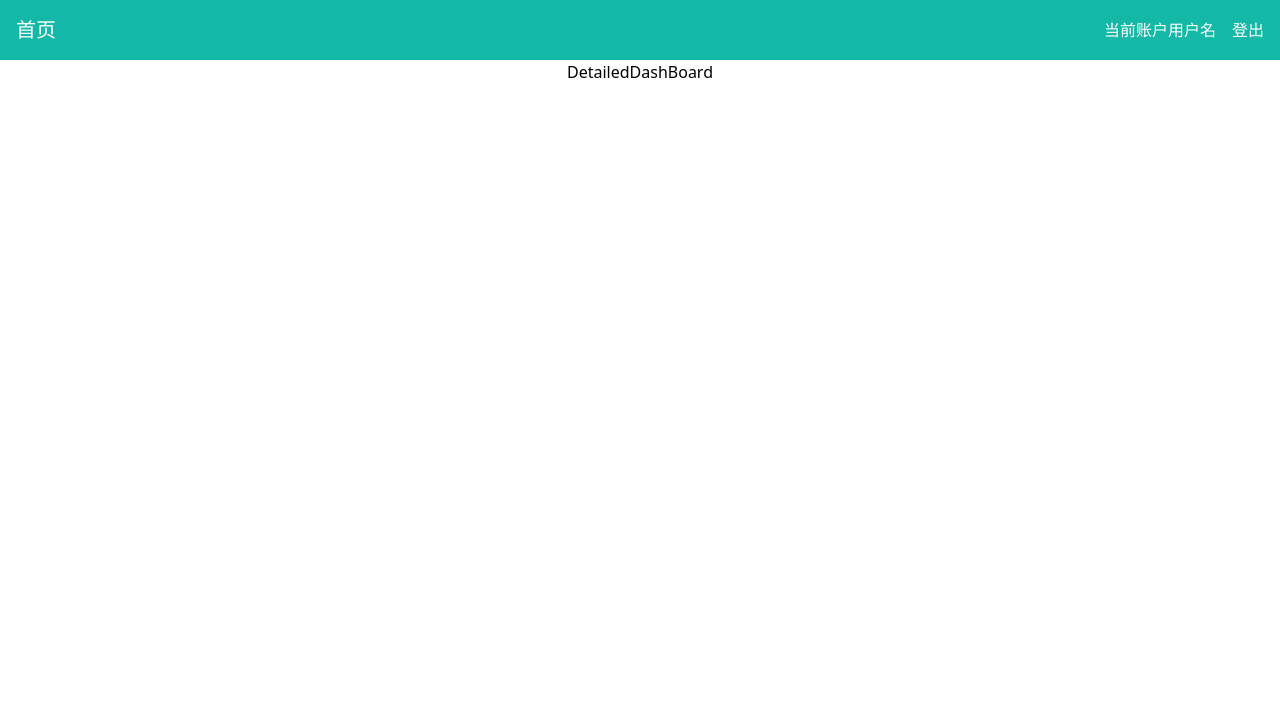
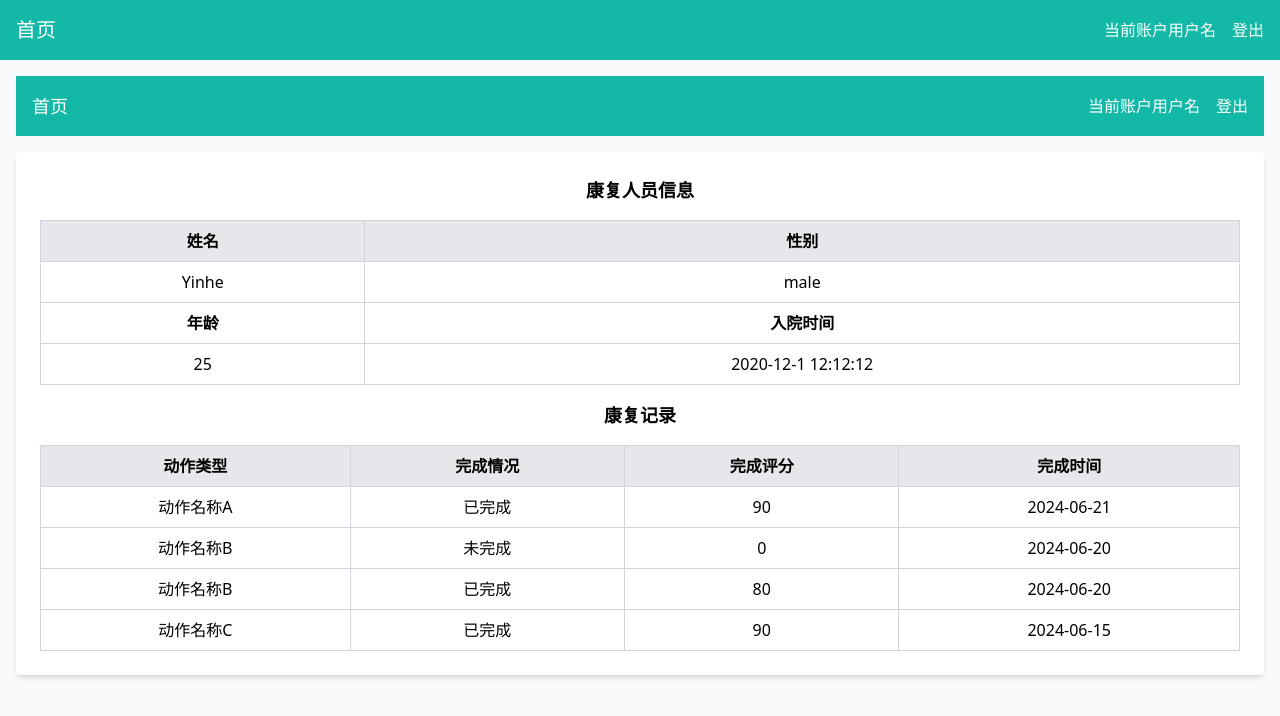
Before and after one commit to Martin-HZK/VTE_System, a React (Create React App) app in the folder frontend/: page /details in a window 1280 px wide. Shown: the top 716 px of the page. Built offline with nearby package versions, Linux system fonts and the light colour scheme.

Commit message:
Create the scratch of Detailed dash board

```diff
--- a/frontend/src/pages/DetailedDashBoard.js
+++ b/frontend/src/pages/DetailedDashBoard.js
@@ -1,9 +1,77 @@
 import React from 'react'
 
 const DetailedDashBoard = () => {
+  const patientInfo = {
+    name: 'Yinhe',
+    gender: 'male',
+    age: '25',
+    admissionDate: '2020-12-1 12:12:12'
+  };
+
+  const rehabilitationRecords = [
+    { action: '动作名称A', status: '已完成', score: 90, date: '2024-06-21' },
+    { action: '动作名称B', status: '未完成', score: 0, date: '2024-06-20' },
+    { action: '动作名称B', status: '已完成', score: 80, date: '2024-06-20' },
+    { action: '动作名称C', status: '已完成', score: 90, date: '2024-06-15' }
+  ];
+
   return (
-    <div>
-        DetailedDashBoard
+    <div className="min-h-screen p-4 bg-gray-50">
+      <div className="bg-teal-500 p-4 flex justify-between items-center text-white">
+        <h1 className="text-lg">首页</h1>
+        <div className="flex items-center">
+          <span>当前账户用户名</span>
+          <button className="ml-4">登出</button>
+        </div>
+      </div>
+      <div className="max-w-7xl mx-auto mt-4">
+        <div className="bg-white shadow-md rounded p-6">
+          <h2 className="text-lg font-semibold mb-4">康复人员信息</h2>
+          <table className="table-auto w-full mb-4 border-collapse border border-gray-300">
+            <thead className="bg-gray-200">
+              <tr>
+                <th className="border border-gray-300 p-2">姓名</th>
+                <th className="border border-gray-300 p-2">性别</th>
+              </tr>
+            </thead>
+            <tbody>
+              <tr>
+                <td className="border border-gray-300 p-2">{patientInfo.name}</td>
+                <td className="border border-gray-300 p-2">{patientInfo.gender}</td>
+              </tr>
+              <tr>
+                <th className="border border-gray-300 p-2">年龄</th>
+                <th className="border border-gray-300 p-2">入院时间</th>
+              </tr>
+              <tr>
+                <td className="border border-gray-300 p-2">{patientInfo.age}</td>
+                <td className="border border-gray-300 p-2">{patientInfo.admissionDate}</td>
+              </tr>
+            </tbody>
+          </table>
+          <h2 className="text-lg font-semibold mb-4">康复记录</h2>
+          <table className="table-auto w-full border-collapse border border-gray-300">
+            <thead className="bg-gray-200">
+              <tr>
+                <th className="border border-gray-300 p-2">动作类型</th>
+                <th className="border border-gray-300 p-2">完成情况</th>
+                <th className="border border-gray-300 p-2">完成评分</th>
+                <th className="border border-gray-300 p-2">完成时间</th>
+              </tr>
+            </thead>
+            <tbody>
+              {rehabilitationRecords.map((record, index) => (
+                <tr key={index}>
+                  <td className="border border-gray-300 p-2">{record.action}</td>
+                  <td className="border border-gray-300 p-2">{record.status}</td>
+                  <td className="border border-gray-300 p-2">{record.score}</td>
+                  <td className="border border-gray-300 p-2">{record.date}</td>
+                </tr>
+              ))}
+            </tbody>
+          </table>
+        </div>
+      </div>
     </div>
   )
 }
```
